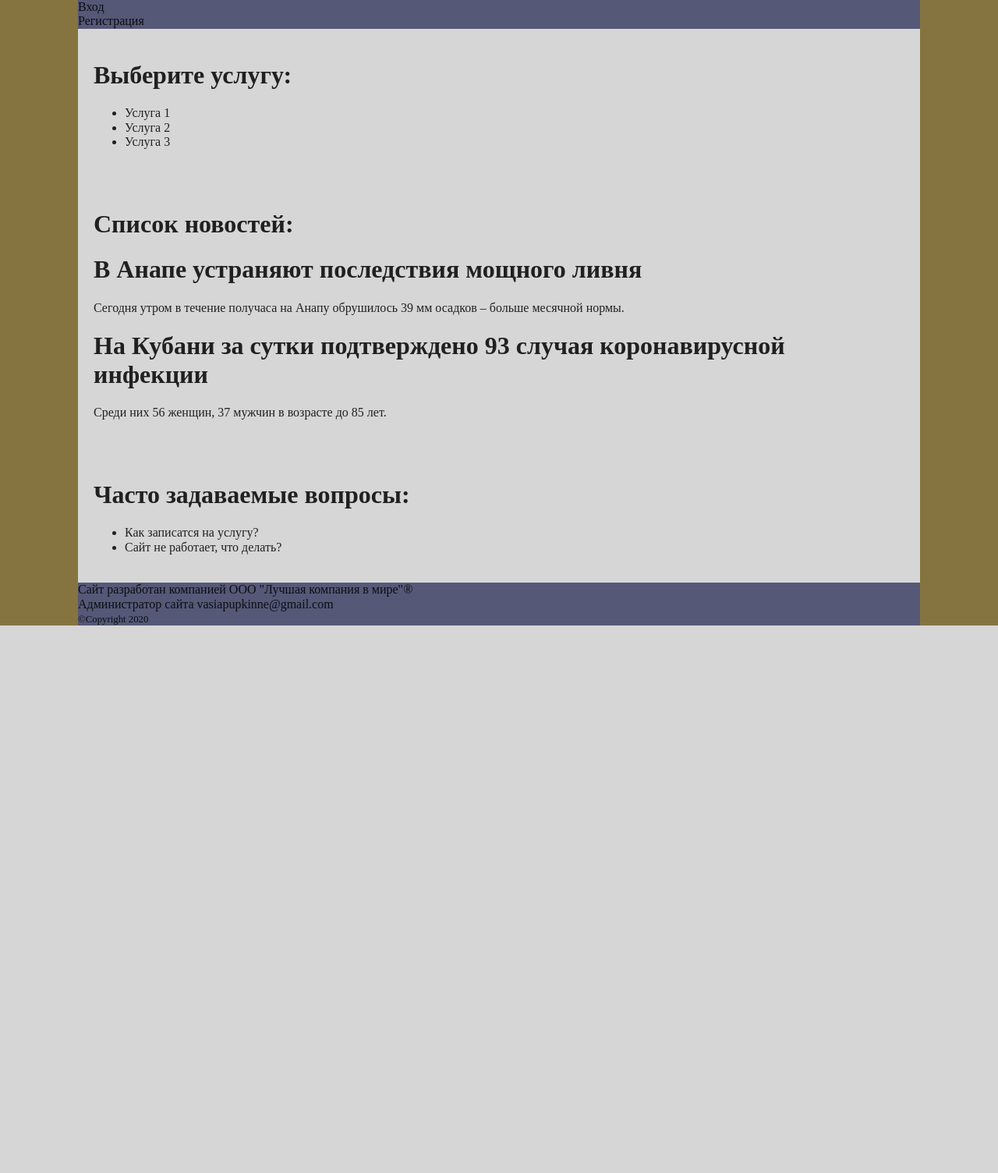
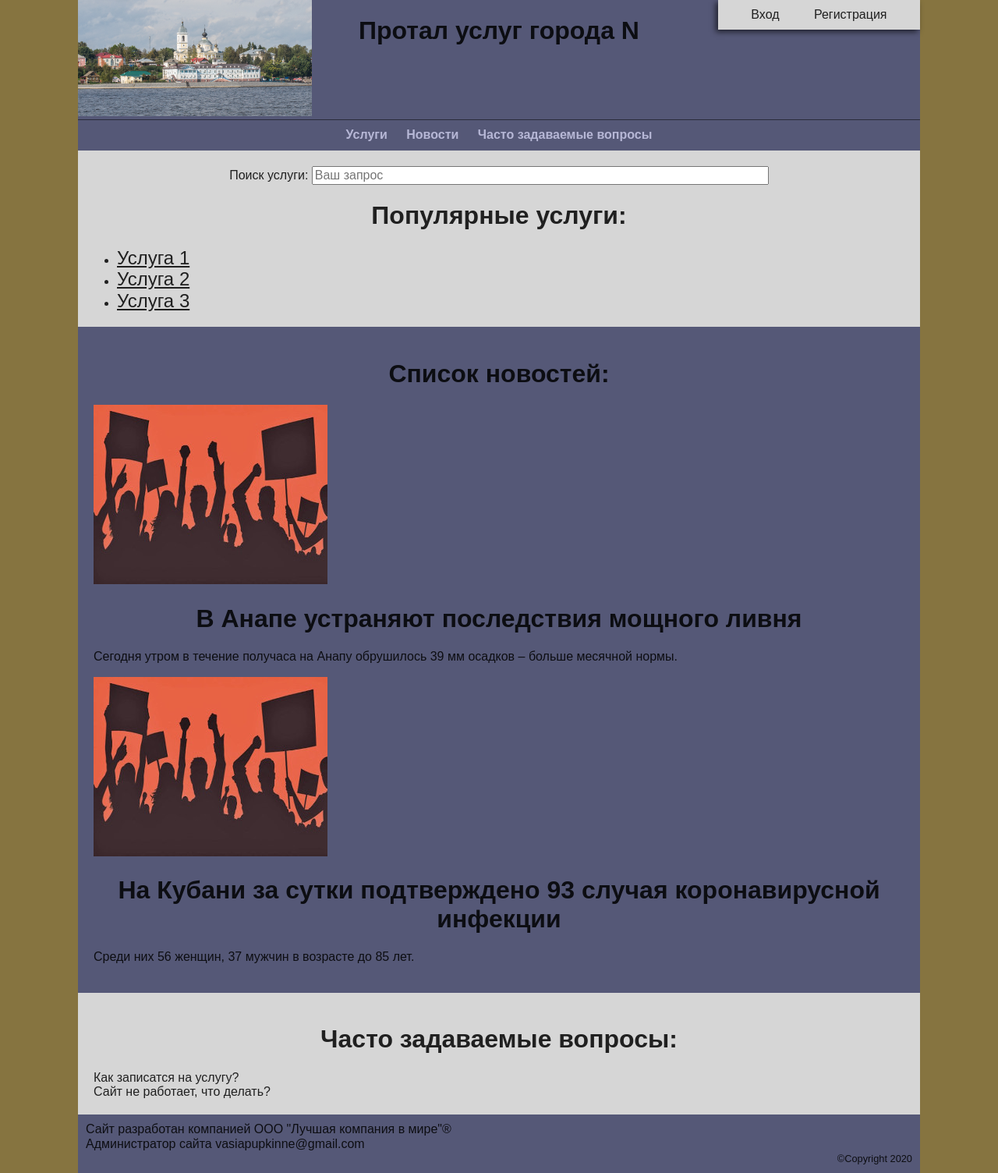
Before and after one commit to GusevAndrey1988/diplom, a PHP site: page / in a window 1280 px wide. Shown: the whole page at 78% size. Before the commit the page ends 802 px from the top, so only its background shows below. Run offline with PHP 8.4, Linux system fonts and the light colour scheme.

Commit message:
Вс сен  6 20:09:37 MSK 2020

```diff
--- a/public/index.php
+++ b/public/index.php
@@ -1,57 +1,95 @@
 <!DOCTYPE html>
-<html>
+<html lang="ru">
 	<head>
 		<meta charset="utf-8">
 		<title>Сайт муниципальных услуг</title>
 
 		<link rel="stylesheet" type="text/css" href="styles/normalize.css">
-		<link rel="stylesheet" type="text/css" href="styles/main.css">
+		<link rel="stylesheet" type="text/css" href="styles/main.css?v=0">
 	</head>
 	<body>
 		<header>
-			<div><a href="#">Вход</a></div>
-			<div><a href="#">Регистрация</a></div>
-			<nav></nav>
+			<div class="cf">
+				<!-- Логотип -->
+				<div class="logo p30">
+					<img alt="Логотип" src="images/logo.png">
+				</div>
+				<!-- end Логотип -->
+
+				<h1 class="p40">Протал услуг города N</h1>
+
+				<!-- Аутентификация -->
+				<div class="p30 right">
+					<div class="authentication-box">
+						<div><a href="#">Вход</a></div>
+						<div><a href="#">Регистрация</a></div>
+					</div>
+				</div>
+				<!-- end Аутентификация -->
+			<div>
+
+			<!-- Навигация (осн.) -->
+			<nav>
+				<ul class="main-menu">
+					<li><a href="#services">Услуги</a></li>
+					<li><a href="#news">Новости</a></li>
+					<li><a href="#faq">Часто задаваемые вопросы</a></li>
+				</ul>
+			</nav>
+			<!-- end Навигация (осн.) -->
 		</header>
 
 		<main>
+
 			<!-- Список услуг -->
-			<section>
-				<h1>Выберите услугу:</h1>
-				<ul>
+			<section id="services">
+				<form action="<?=__FILE__?>" method="POST">
+					<div>
+						<label for="searchQuery">Поиск услуги: </label>
+						<input name="searchQuery" type="text" placeholder="Ваш запрос" size="60">
+					</div>
+				</form>
+
+				<h1>Популярные услуги:</h1>
+				<ul class="services-list">
 					<li><a href="#">Услуга 1</a></li>
 					<li><a href="#">Услуга 2</a></li>
 					<li><a href="#">Услуга 3</a></li>
 				</ul>
 			</section>
+			<!-- end Список услуг -->
 
 			<!-- Список новостей -->
-			<section>
+			<section id="news">
 				<h1>Список новостей:</h1>
 				<article>
+					<image alt="" src="images/news/news1.jpeg" width="300" height="230">
 					<h1>В Анапе устраняют последствия мощного ливня</h1>
 					<p>Сегодня утром в течение получаса на Анапу обрушилось 39 мм осадков – больше месячной нормы.</p>
 				</article>
 				<article>
+					<image alt="" src="images/news/news1.jpeg" width="300" height="230">
 					<h1>На Кубани за сутки подтверждено 93 случая коронавирусной инфекции</h1>
 					<p>Среди них 56 женщин, 37 мужчин в возрасте до 85 лет.</p>
 				</article>
 			</section>
+			<!-- end Список новостей -->
 
 			<!-- Список ЧАВо -->
-			<section>
+			<section id="faq">
 				<h1>Часто задаваемые вопросы:</h1>
 				<ul>
 					<li>Как записатся на услугу?</li>
 					<li>Сайт не работает, что делать?</li>
 				</ul>
 			</section>
+			<!-- end Список ЧАВо -->
 		</main>
 
-		<footer>
+		<footer class="cf">
 			<div>Сайт разработан компанией ООО "Лучшая компания в мире"&reg;</div>
 			<div>Администратор сайта <a href="mailto:vasiapupkinne@gmail.com">vasiapupkinne@gmail.com</a><div>
-			<div><small>&copy;Copyright 2020</small></div>
+			<div class="copy"><small>&copy;Copyright 2020</small></div>
 		</footer>
 	</body>
 </html>
--- a/public/styles/main.css
+++ b/public/styles/main.css
@@ -3,19 +3,73 @@ body {
 	--body-min-width: 640px;
 
 	--main-color: #d6d6d6;
+	--main-alter-color: #555877;
 	--body-color: #867440;
 	--header-color: #555877;
 	--footer-color: var(--header-color);
+	--auth-color: var(--main-color);
 
-	--main-shadow: -8px 14px 22px 7px rgba(0,0,0,0.62);
+	--main-shadow: -3px 3px 7px rgba(0,0,0,0.62);
 
 	--main-font-color: rgba(0, 0, 0, .85);
 	--link-color: var(--main-font-color);
+	--main-font-alter-color: rgba(200, 200, 230, .85);
+
+	box-sizing: border-box;
+}
+
+.cf:after {
+	display: table;
+	content: "";
+	clear: both;
+}
+
+.p20,
+.p30,
+.p40,
+.p50 {
+	float: left;
+}
+
+.p20 {
+	width: 20%;
+}
+
+.p30 {
+	width: 30%;
+}
+
+.p40 {
+	width: 40%;
+}
+
+.p50 {
+	width: 50%;
+}
+
+.right {
+	float: right;
 }
 
 a {
 	text-decoration: none;
 	color: var(--link-color);
+}
+
+li {
+	margin: 0;
+	padding: 0;
+
+	list-style: none;
+}
+
+ul {
+	margin: 0;
+	padding: 0;
+}
+
+h1 {
+	text-align: center;
 }
 
 body {
@@ -27,13 +81,12 @@ body {
 	background: var(--body-color);
 
 	color: var(--main-font-color);
+	font-family: sans-serif;
 }
 
 body header,
 body footer {
 	margin: auto;
-
-	background: ;
 }
 
 body header {
@@ -41,6 +94,8 @@ body header {
 }
 
 body footer {
+	padding: 10px;
+
 	background: var(--footer-color);
 }
 
@@ -50,6 +105,120 @@ main {
 	background: var(--main-color);
 }
 
+main > h1 {
+	margin-top: 0;
+	padding-top: 20px;
+}
+
 section {
 	padding: 20px 20px;
 }
+
+section:nth-child(even) {
+	background: var(--main-alter-color);
+}
+
+/* >Логотип */
+.logo {
+}
+
+.logo img {
+	width: 300px;
+}
+/* <Логотип */
+
+/* >Блок регистрации */
+.authentication-box {
+	width: 80%;
+
+	float: right;
+
+	background: var(--auth-color);
+
+	text-align: center;
+
+	box-shadow: var(--main-shadow);
+}
+
+.authentication-box div {
+	display: inline-block;
+}
+
+.authentication-box div:hover {
+	background: #eeffac;
+	transition: background .6s ease;
+}
+
+.authentication-box a {
+	display: inline-block;
+
+	padding: 10px 20px;
+}
+/* <Блок регистрации */
+
+/* >Навигация */
+header nav {
+	clear: both;
+}
+
+.main-menu {
+	margin: auto;
+
+	text-align: center;
+
+	border-top: 1px solid rgba(.5, .5, .5, .5);
+}
+
+.main-menu li {
+	display: inline-block;
+}
+
+.main-menu a {
+	display: inline-block;
+
+	padding: 10px;
+
+	color: var(--main-font-alter-color);
+	font-weight: bold;
+}
+
+.main-menu a:hover {
+	background: #eeffac;
+	transition: background .6s ease;
+
+	color: var(--main-font-color);
+}
+/* <Навигация */
+
+/* >Footer */
+.copy {
+	float: right;
+}
+/* <Footer */
+
+/* >Список услуг */
+#services form {
+	margin: auto;
+
+	text-align: center;
+}
+
+#services input {
+}
+
+#services .services-list {
+	margin-left: 30px;
+}
+
+#services .services-list li {
+	list-style: disc;
+}
+
+#services .services-list li a {
+	font-size: 1.5rem;
+	text-decoration: underline;
+}
+/* <Список услуг */
+
+/* <Список новостей */
+/* >Список новостей */
```
Also changed, not shown: public/images/logo.png (added), public/images/news/news1.jpeg (added), 4 other files.
